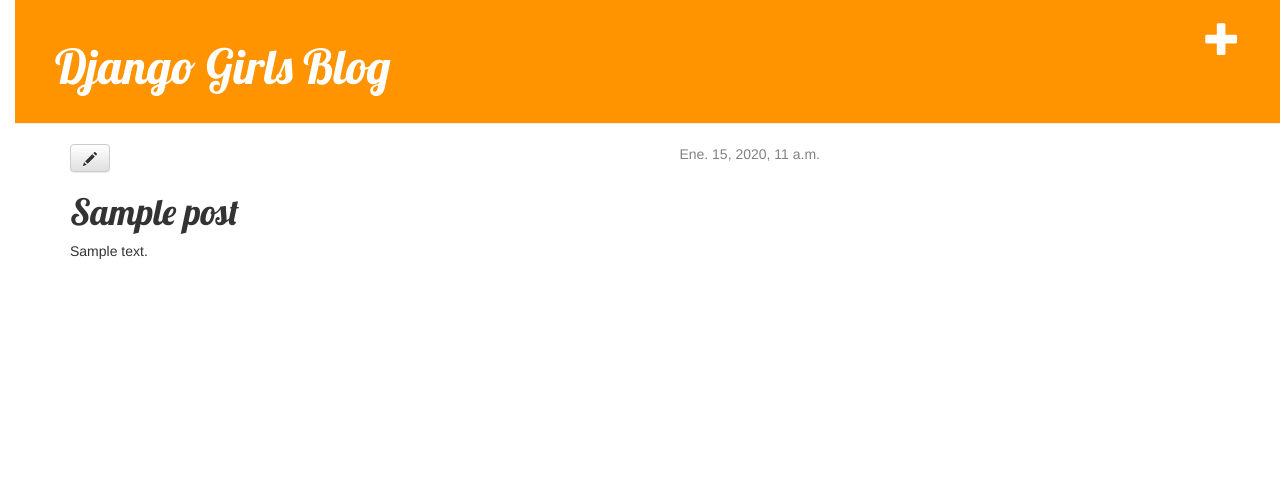
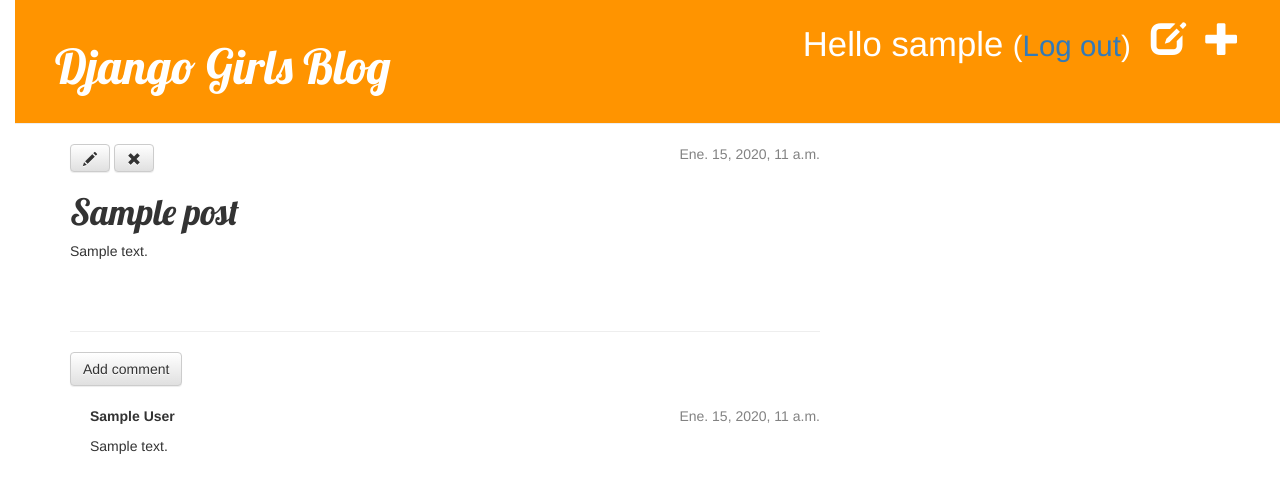
Before and after one commit to elenamoron/my-first-blog, a Django app: page /post/1/ in a window 1280 px wide. Shown: the top 493 px of the page. Run offline with Django 3.2, Linux system fonts and the light colour scheme; a user stored in the database is signed in; tables that the repository leaves empty hold one stand-in row (values such as "Sample post"); some libraries are stand-ins or nearby versions.

Commit message:
Add comments

```diff
--- a/blog/admin.py
+++ b/blog/admin.py
@@ -1,4 +1,5 @@
 from django.contrib import admin
-from .models import Post
+from .models import Post, Comment
 
 admin.site.register(Post)
+admin.site.register(Comment)
--- a/blog/models.py
+++ b/blog/models.py
@@ -1,7 +1,7 @@
 from django.db import models
 from django.utils import timezone
 
-# Create your models here.
+
 class Post(models.Model):
     author = models.ForeignKey('auth.User', on_delete=models.CASCADE)
     title = models.CharField(max_length=200)
@@ -15,5 +15,23 @@ class Post(models.Model):
         self.published_date = timezone.now()
         self.save()
 
+    def approved_comments(self):
+        return self.comments.filter(approved_comment=True)
+
     def __str__(self):
         return self.title
+
+
+class Comment(models.Model):
+    post = models.ForeignKey('blog.Post', related_name='comments',on_delete=models.CASCADE)
+    author = models.CharField(max_length=200)
+    text = models.TextField()
+    created_date = models.DateTimeField(default=timezone.now)
+    approved_comment = models.BooleanField(default=False)
+
+    def approve(self):
+        self.approved_comment = True
+        self.save()
+
+    def __str__(self):
+        return self.text
--- a/blog/static/css/blog.css
+++ b/blog/static/css/blog.css
@@ -50,3 +50,6 @@ h1, h2, h3, h4 {
 .post h1 a, .post h1 a:visited {
     color: #000000;
 }
+.comment {
+    margin: 20px 0px 20px 20px;
+}
--- a/blog/templates/blog/base.html
+++ b/blog/templates/blog/base.html
@@ -11,6 +11,10 @@
     <div class="page-header">
         {% if user.is_authenticated %}
             <a href="{% url 'post_new' %}" class="top-menu"><span class="glyphicon glyphicon-plus"></span></a>
+            <a href="{% url 'post_draft_list' %}" class="top-menu"><span class="glyphicon glyphicon-edit"></span></a>
+            <p class="top-menu">Hello {{ user.username }} <small>(<a href="{% url 'logout' %}">Log out</a>)</small></p>
+        {% else %}
+            <a href="{% url 'login' %}" class="top-menu"><span class="glyphicon glyphicon-lock"></span></a>
         {% endif %}
         <h1><a href="/">Django Girls Blog</a></h1>
     </div>
--- a/blog/templates/blog/post_detail.html
+++ b/blog/templates/blog/post_detail.html
@@ -6,11 +6,33 @@
             <div class="date">
                 {{ post.published_date }}
             </div>
+        {% else %}
+            <a class="btn btn-default" href="{% url 'post_publish' pk=post.pk %}">Publish</a>
         {% endif %}
         {% if user.is_authenticated %}
             <a class="btn btn-default" href="{% url 'post_edit' pk=post.pk %}"><span class="glyphicon glyphicon-pencil"></span></a>
+            <a class="btn btn-default" href="{% url 'post_remove' pk=post.pk %}"><span class="glyphicon glyphicon-remove"></span></a>
         {% endif %}
         <h1>{{ post.title }}</h1>
         <p>{{ post.text|linebreaksbr }}</p>
     </div>
+    <hr>
+    <a class="btn btn-default" href="{% url 'add_comment_to_post' pk=post.pk %}">Add comment</a>
+    {% for comment in post.comments.all %}
+        {% if user.is_authenticated or comment.approved_comment %}
+        <div class="comment">
+            <div class="date">
+                {{ comment.created_date }}
+                {% if not comment.approved_comment %}
+                    <a class="btn btn-default" href="{% url 'comment_remove' pk=comment.pk %}"><span class="glyphicon glyphicon-remove"></span></a>
+                    <a class="btn btn-default" href="{% url 'comment_approve' pk=comment.pk %}"><span class="glyphicon glyphicon-ok"></span></a>
+                {% endif %}
+            </div>
+            <strong>{{ comment.author }}</strong>
+            <p>{{ comment.text|linebreaks }}</p>
+        </div>
+        {% endif %}
+    {% empty %}
+        <p>No comments here yet :(</p>
+    {% endfor %}
 {% endblock %}
--- a/blog/templates/blog/post_list.html
+++ b/blog/templates/blog/post_list.html
@@ -9,7 +9,8 @@
             </div>
         {% endif %}
             <h1><a href = "{% url 'post_detail' pk=post.pk %}" >{{ post.title }} </a></h1>
-            <p>{{ post.text|linebreaksbr }} </p>
+            <p>{{ post.text|linebreaksbr }}</p>
+            <a href="{% url 'post_detail' pk=post.pk %}">Comments: {{ post.approved_comments.count }}</a>
         </div>
     {% endfor %}
 {% endblock %}
--- a/blog/urls.py
+++ b/blog/urls.py
@@ -6,4 +6,10 @@ urlpatterns = [
     path('post/<int:pk>/', views.post_detail, name='post_detail'),
     path('post/new', views.post_new, name='post_new'),
     path('post/<int:pk>/edit/', views.post_edit, name='post_edit'),
+    path('drafts/', views.post_draft_list, name='post_draft_list'),
+    path('post/(<int:pk>)/publish/', views.post_publish, name='post_publish'),
+    path('post/(<int:pk>)/remove/', views.post_remove, name='post_remove'),
+    path('post/(<int:pk>)/comment/', views.add_comment_to_post, name='add_comment_to_post'),
+    path('comment/(<int:pk>)/approve/', views.comment_approve, name='comment_approve'),
+    path('comment/(<int:pk>)/remove/', views.comment_remove, name='comment_remove'),
 ]
--- a/blog/views.py
+++ b/blog/views.py
@@ -1,7 +1,8 @@
 from django.shortcuts import render, get_object_or_404, redirect
-from .models import Post
+from .models import Post, Comment
 from django.utils import timezone
-from .forms import PostForm
+from .forms import PostForm, CommentForm
+from django.contrib.auth.decorators import login_required
 
 
 def post_list(request):
@@ -13,14 +14,13 @@ def post_detail(request, pk):
     post = get_object_or_404(Post, pk=pk)
     return render(request, 'blog/post_detail.html', {'post': post})
 
-
+@login_required
 def post_new(request):
     if request.method == "POST":
         form = PostForm(request.POST)
         if form.is_valid():
             post = form.save(commit=False)
             post.author = request.user
-            post.published_date = timezone.now()
             post.save()
             return redirect('post_detail', pk=post.pk)
     else:
@@ -41,3 +41,47 @@ def post_edit(request, pk):
     else:
         form = PostForm(instance=post)
     return render(request, 'blog/post_edit.html', {'form': form})
+
+
+def post_draft_list(request):
+    posts = Post.objects.filter(published_date__isnull=True).order_by('created_date')
+    return render(request, 'blog/post_draft_list.html', {'posts': posts})
+
+
+def post_publish(request, pk):
+    post = get_object_or_404(Post, pk=pk)
+    post.publish()
+    return redirect('post_detail', pk=pk)
+
+
+def post_remove(request, pk):
+    post = get_object_or_404(Post, pk=pk)
+    post.delete()
+    return redirect('post_list')
+
+
+def add_comment_to_post(request, pk):
+    post = get_object_or_404(Post, pk=pk)
+    if request.method == "POST":
+        form = CommentForm(request.POST)
+        if form.is_valid():
+            comment = form.save(commit=False)
+            comment.post = post
+            comment.save()
+            return redirect('post_detail', pk=post.pk)
+    else:
+        form = CommentForm()
+    return render(request, 'blog/add_comment_to_post.html', {'form': form})
+
+
+@login_required
+def comment_approve(request, pk):
+    comment = get_object_or_404(Comment, pk=pk)
+    comment.approve()
+    return redirect('post_detail', pk=comment.post.pk)
+
+@login_required
+def comment_remove(request, pk):
+    comment = get_object_or_404(Comment, pk=pk)
+    comment.delete()
+    return redirect('post_detail', pk=comment.post.pk)
--- a/mysite/settings.py
+++ b/mysite/settings.py
@@ -119,7 +119,7 @@ USE_TZ = True
 # https://docs.djangoproject.com/en/2.0/howto/static-files/
 
 STATIC_URL = '/static/'
-STATIC_ROOT = os.path.join(BASE_DIR, 'static')
 MEDIA_URL = '/media/'
 STATIC_ROOT = os.path.join(BASE_DIR, 'static')
 MEDIA_ROOT = os.path.join(BASE_DIR, 'media')
+LOGIN_REDIRECT_URL = '/'
--- a/mysite/urls.py
+++ b/mysite/urls.py
@@ -15,8 +15,11 @@ Including another URLconf
 """
 from django.contrib import admin
 from django.urls import path, include
+from django.contrib.auth import views
 
 urlpatterns = [
     path('admin/', admin.site.urls),
+    path('accounts/login/', views.login, name='login'),
+    path('accounts/logout/', views.logout, name='logout', kwargs={'next_page': '/'}),
     path('', include('blog.urls')),
 ]
```
Also changed, not shown: blog/forms.py (+9 -1 lines), blog/templates/blog/add_comment_to_post.html (added, +9 -0 lines), blog/templates/blog/post_draft_list.html (added, +11 -0 lines), blog/templates/registration/login.html (added, +24 -0 lines).
